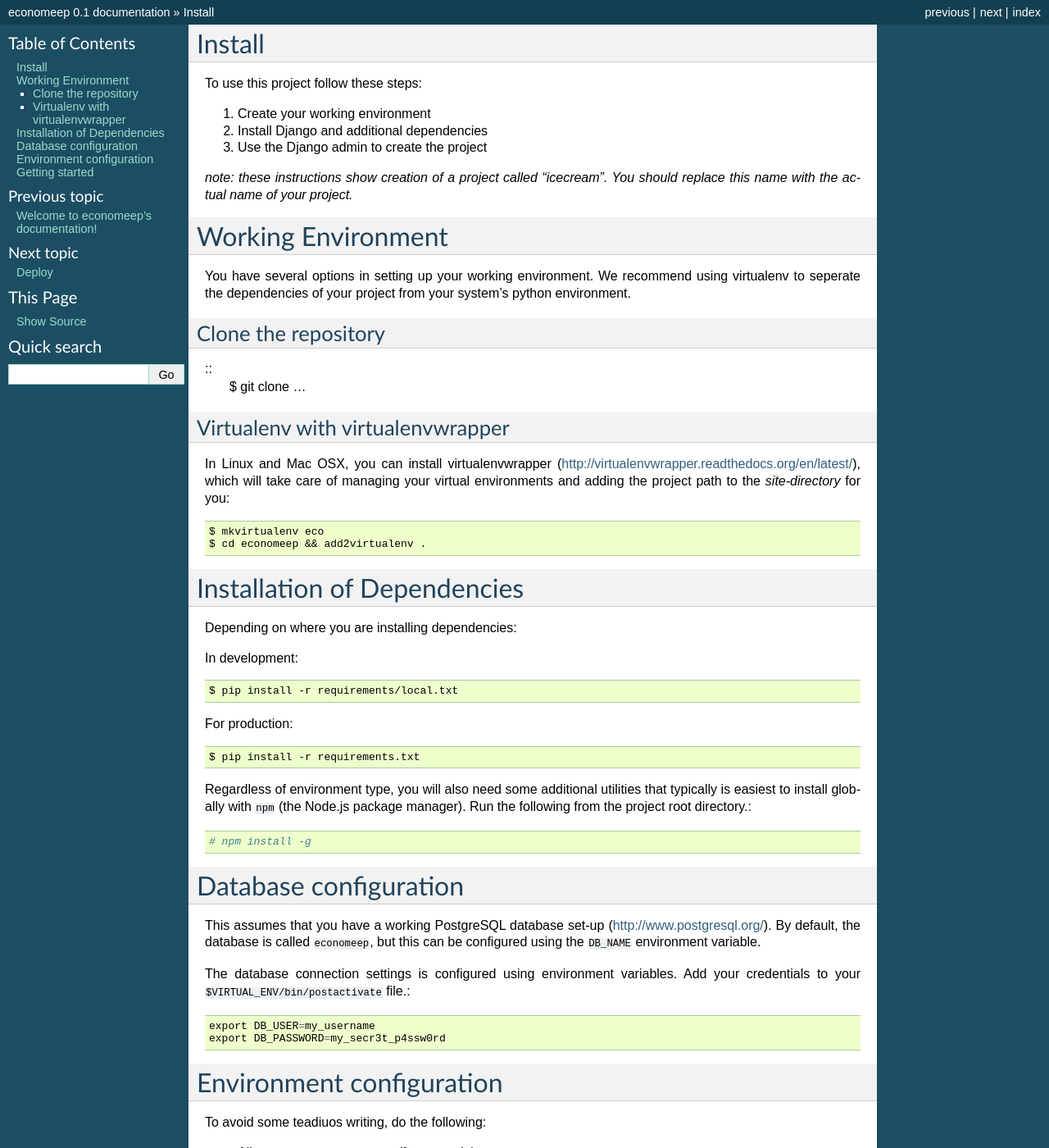
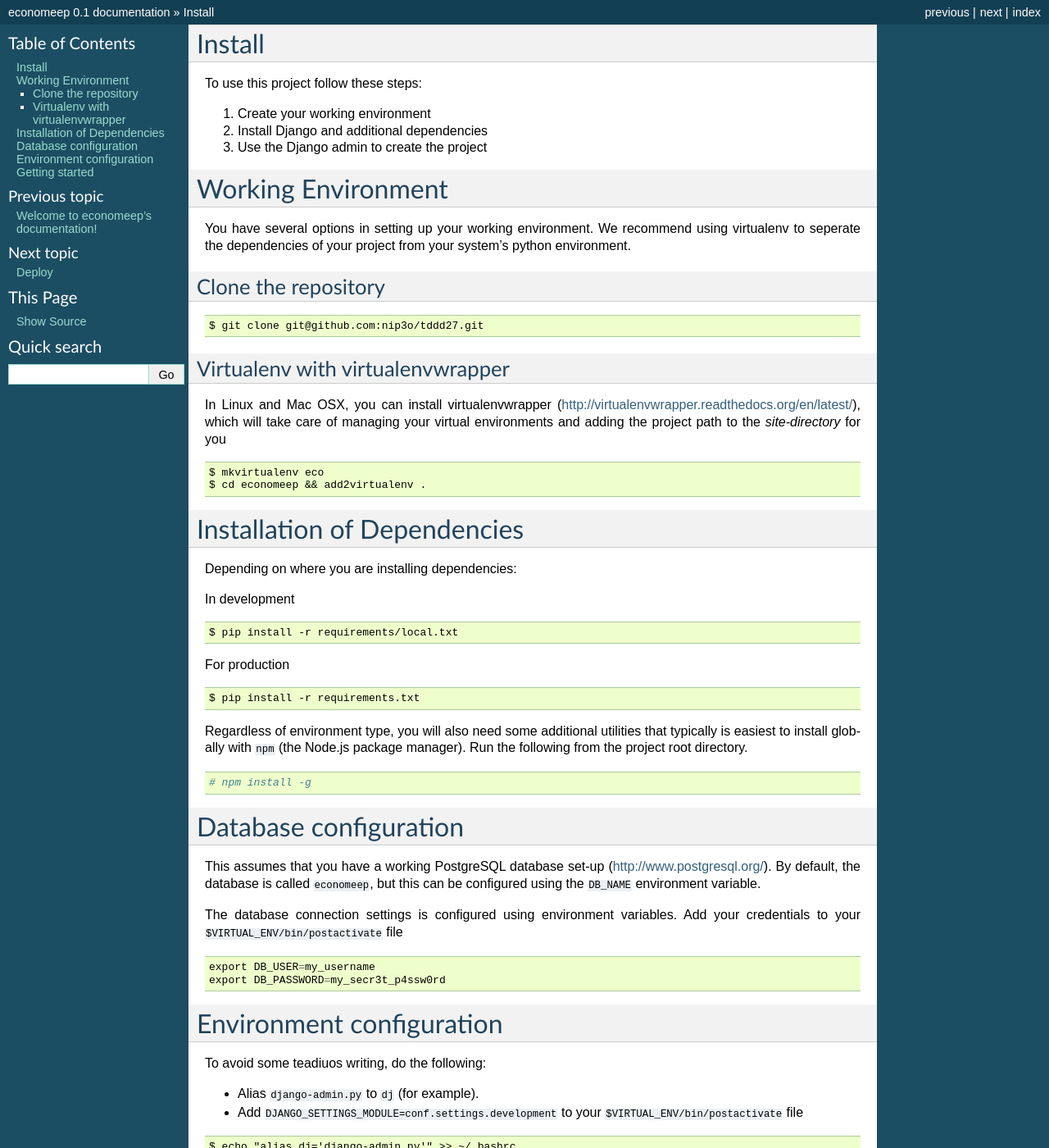
Before and after one commit to nip3o/economeep, a Sphinx documentation site: the page built from docs/install.rst, in a window 1280 px wide and 1400 px high. Shown: the whole window at 82% size. Built offline with Sphinx 7.4.7, drawn with Linux system fonts in a browser that asks for light colours; pages that are not in the unit, such as notebooks, are missing from menus; some of the changed text lies outside the part shown.

Commit message:
More Github-friendly install.rst

```diff
--- a/docs/install.rst
+++ b/docs/install.rst
@@ -6,10 +6,6 @@ To use this project follow these steps:
 #. Create your working environment
 #. Install Django and additional dependencies
 #. Use the Django admin to create the project
-
-*note: these instructions show creation of a project called "icecream".  You
-should replace this name with the actual name of your project.*
-
 
 Working Environment
 ===================
@@ -22,7 +18,8 @@ python environment.
 Clone the repository
 ---------------------
 ::
-    $ git clone ...
+
+    $ git clone git@github.com:nip3o/tddd27.git
 
 
 Virtualenv with virtualenvwrapper
@@ -30,7 +27,8 @@ Virtualenv with virtualenvwrapper
 
 In Linux and Mac OSX, you can install virtualenvwrapper (http://virtualenvwrapper.readthedocs.org/en/latest/),
 which will take care of managing your virtual environments and adding the
-project path to the `site-directory` for you::
+project path to the `site-directory` for you
+::
 
     $ mkvirtualenv eco
     $ cd economeep && add2virtualenv .
@@ -41,18 +39,21 @@ Installation of Dependencies
 
 Depending on where you are installing dependencies:
 
-In development::
+In development
+::
 
     $ pip install -r requirements/local.txt
 
-For production::
+For production
+::
 
     $ pip install -r requirements.txt
 
 
 Regardless of environment type, you will also need some additional utilities
 that typically is easiest to install globally with ``npm`` (the Node.js
-package manager). Run the following from the project root directory.::
+package manager). Run the following from the project root directory.
+::
 
     # npm install -g
 
@@ -65,7 +66,8 @@ This assumes that you have a working PostgreSQL database set-up
 but this can be configured using the ``DB_NAME`` environment variable.
 
 The database connection settings is configured using environment variables.
-Add your credentials to your ``$VIRTUAL_ENV/bin/postactivate`` file.::
+Add your credentials to your ``$VIRTUAL_ENV/bin/postactivate`` file
+::
 
     export DB_USER=my_username
     export DB_PASSWORD=my_secr3t_p4ssw0rd
@@ -76,8 +78,8 @@ Environment configuration
 To avoid some teadiuos writing, do the following:
 
 * Alias ``django-admin.py`` to ``dj`` (for example).
-* Add ``DJANGO_SETTINGS_MODULE=conf.settings.development`` to your
- ``$VIRTUAL_ENV/bin/postactivate`` file.::
+* Add ``DJANGO_SETTINGS_MODULE=conf.settings.development`` to your ``$VIRTUAL_ENV/bin/postactivate`` file
+::
 
     $ echo "alias dj='django-admin.py'" >> ~/.bashrc
     $ echo "export DJANGO_SETTINGS_MODULE=conf.settings.development" >> $VIRTUAL_ENV/bin/postactivate
@@ -88,7 +90,8 @@ Getting started
 
 After reloading your virtualenv (i.e. ``workon eco``), the development server
 can be started with ``dj runserver``. You will also need to run database
-initialization and migrations.::
+initialization and migrations.
+::
 
     $ dj syncdb
     $ dj migrate
```
